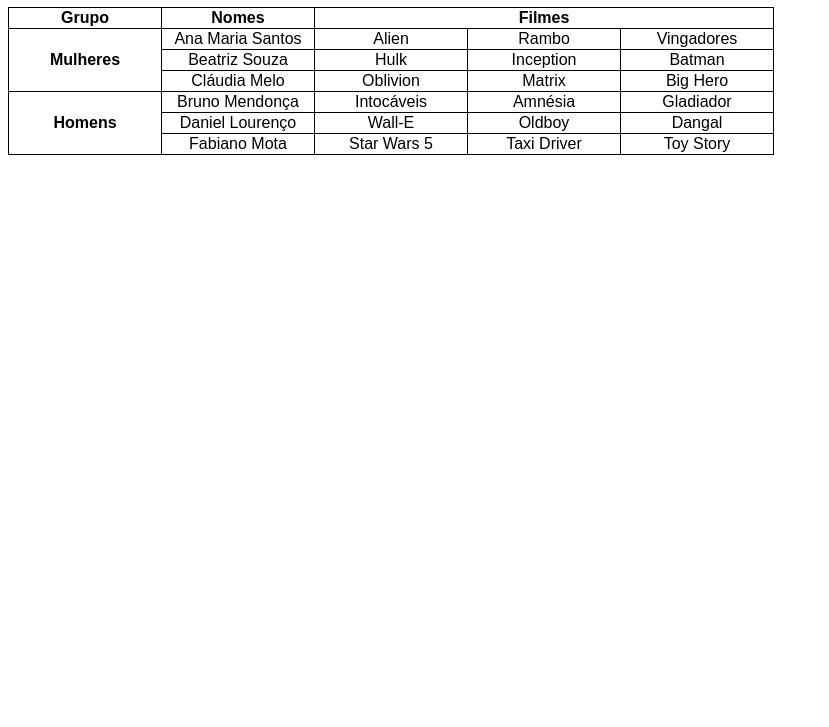
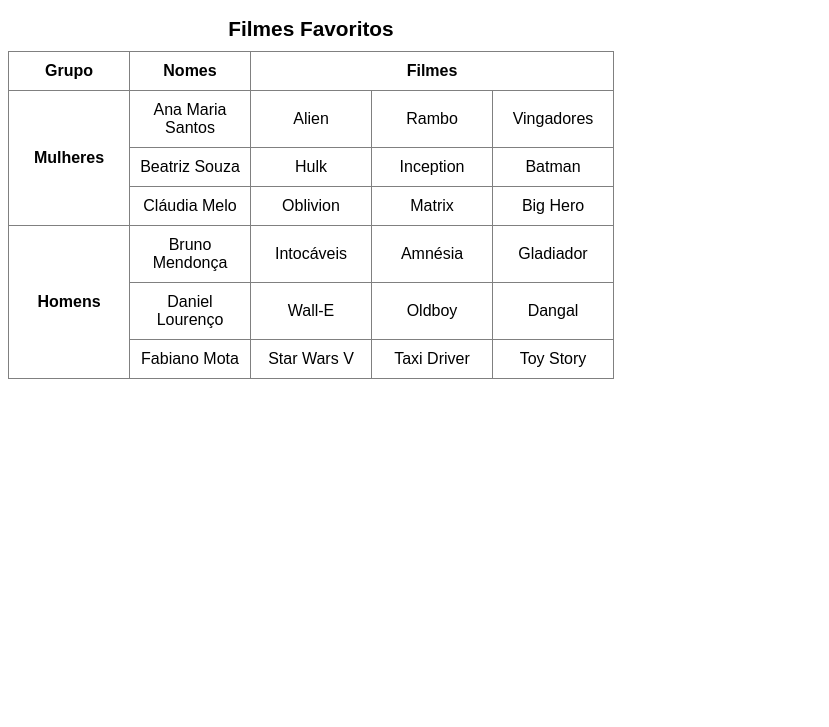
Before and after one commit to FelipePostigo/Html-e-CSS, a plain HTML site: page Exercícios/Ex023/tabela004.html in a window 1280 px wide. Shown: the part 73-800 px from the top of the page, without its empty margins (0-829 px from the left). Drawn offline with Linux system fonts and the light colour scheme.

Commit message:
Atualizei o exercício 023

```diff
--- a/Exercícios/Ex023/tabela004.html
+++ b/Exercícios/Ex023/tabela004.html
@@ -3,37 +3,46 @@
 <head>
     <meta charset="UTF-8">
     <meta name="viewport" content="width=device-width, initial-scale=1.0">
-    <title>Preferência de Filmes</title>
+    <title>Tabelas</title>
     <style>
         body {
             font-family: Arial, Helvetica, sans-serif;
         }
 
         table {
-
             text-align: center;
             border-collapse: collapse;
         }
 
+        caption {
+            font-size: 1.3em;
+            font-weight: bold;
+            padding: 10px;
+        }
+
         th,td {
-            width: 150px;
-            border: 1px solid black;
+            width: 100px;
+            border: 1px solid gray;
+            padding: 10px;
         }
     </style>
 </head>
 <body>
-    <h1>Filmes favoritos das Pessoas</h1>
+    <h1>Exercício de Tabelas</h1>
     <table>
+        <caption>
+            Filmes Favoritos
+        </caption>
         <thead>
             <tr>
-                <th>Grupo</th>
-                <th>Nomes</th>
-                <th colspan="3">Filmes</th>
+                <th scope="col">Grupo</th>
+                <th scope="col">Nomes</th>
+                <th colspan="3" scope="colgroup">Filmes</th>
             </tr>
         </thead>
         <tbody>
             <tr>
-                <th rowspan="3">Mulheres</th>
+                <th rowspan="3" scope="rowgroup">Mulheres</th>
                 <td>Ana Maria Santos</td>
                 <td>Alien</td>
                 <td>Rambo</td>
@@ -52,7 +61,7 @@
                 <td>Big Hero</td>
             </tr>
             <tr>
-                <th rowspan="3">Homens</th>
+                <th rowspan="3" scope="rowgroup">Homens</th>
                 <td>Bruno Mendonça</td>
                 <td>Intocáveis</td>
                 <td>Amnésia</td>
@@ -66,7 +75,7 @@
             </tr>
             <tr>
                 <td>Fabiano Mota</td>
-                <td>Star Wars 5</td>
+                <td>Star Wars V</td>
                 <td>Taxi Driver</td>
                 <td>Toy Story</td>
             </tr>
```
